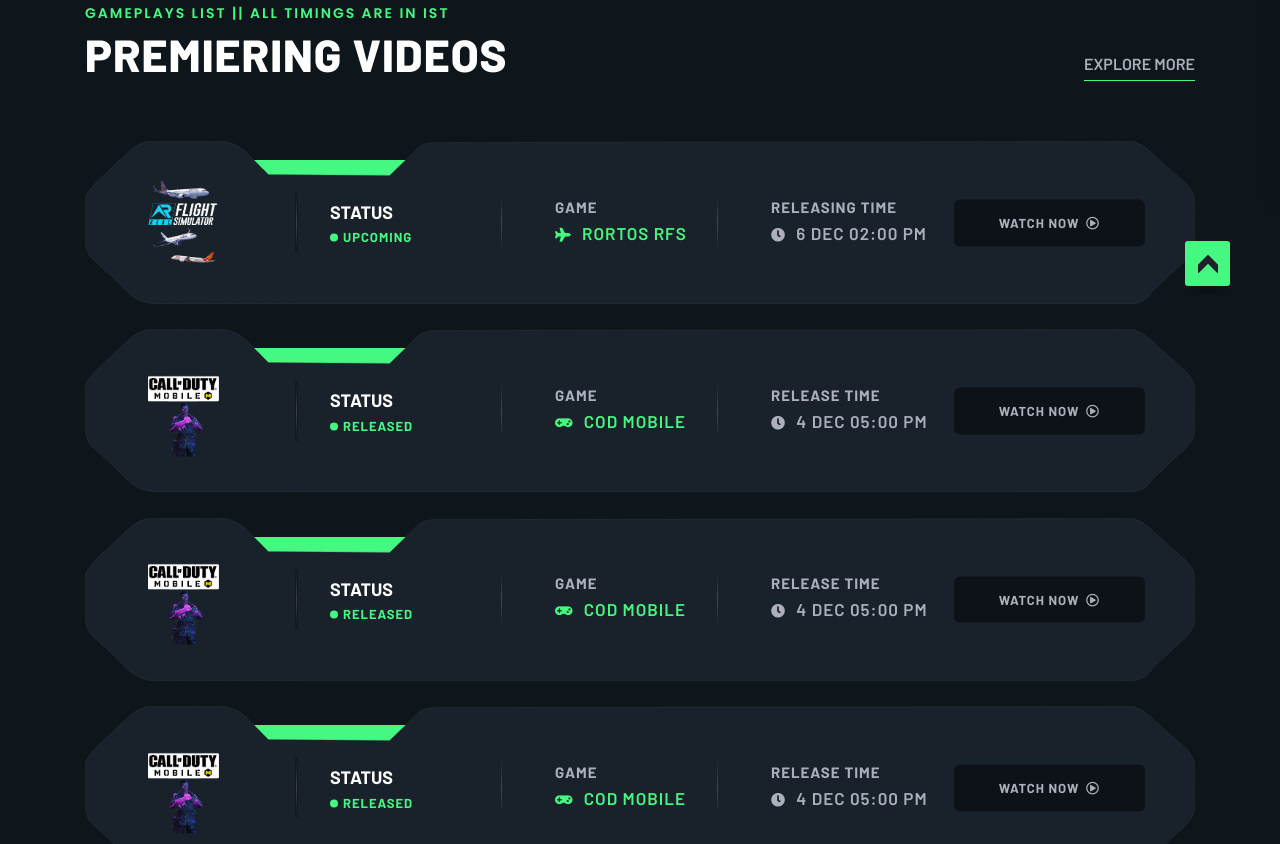
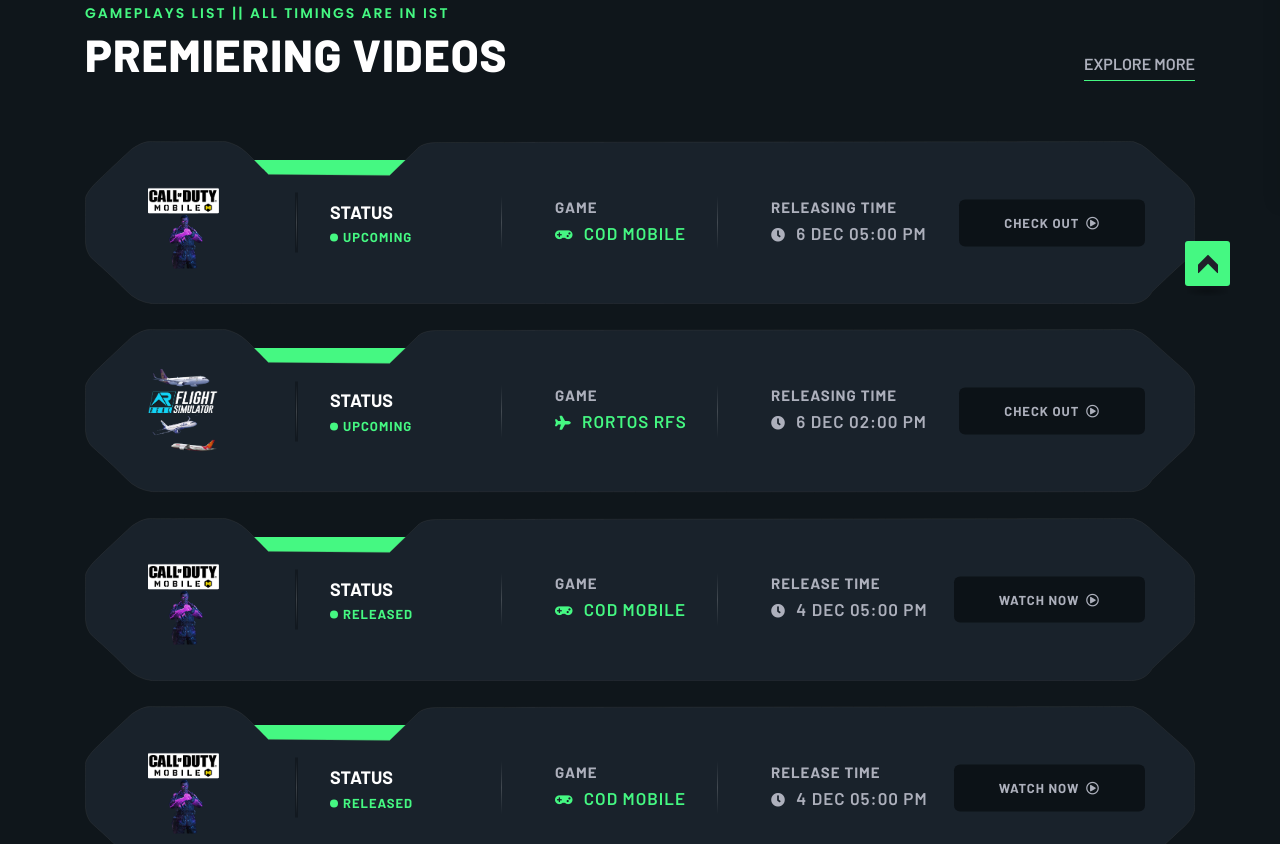
Before and after one commit to ADITYAVOFFICIAL/justlunatiks, a plain HTML site: page tournament.html in a window 1280 px wide. Shown: the part 594-1438 px from the top of the page. Drawn offline with Linux system fonts and the light colour scheme; files whose address does not match are found by name.

Commit message:
Update tournament.html

```diff
--- a/tournament.html
+++ b/tournament.html
@@ -396,6 +396,34 @@
                                     </svg>
                                     <div class="tournament__list-content">
                                         <div class="tournament__list-thumb">
+                                            <a href="#"><img src="images/win02.png" alt="thumb"></a>
+                                        </div>
+                                        <div class="tournament__list-name">
+                                            <h5 class="team-name">STATUS</h5>
+                                            <span class="status">Upcoming</span>
+                                        </div>
+                                        <div class="tournament__list-prize">
+                                            <h6 class="title">GAME</h6>
+                                            <i class="fas fa-gamepad"></i>
+                                            <span>COD MOBILE</span>
+                                        </div>
+                                        <div class="tournament__list-time">
+                                            <h6 class="title">RELEASING TIME</h6>
+                                            <i class="fas fa-clock"></i>
+                                            <span>6 DEC 05:00 PM</span>
+                                        </div>
+                                        <div class="tournament__list-live">
+                                            <a href="#" target="_blank">Check Out <i class="far fa-play-circle"></i></a>
+                                        </div>
+                                    </div>
+                                </div>
+                            <div class="tournament__list-item-wrapper">
+                                <div class="tournament__list-item wow fadeInUp" data-wow-delay=".2s">
+                                    <svg xmlns="http://www.w3.org/2000/svg" width="1116.562" height="163.37" viewBox="0 0 1116.562 163.37">
+                                        <path class="background-path" d="M708,1784l28-27s4.11-5.76,18-6,702-1,702-1a37.989,37.989,0,0,1,16,9c7.47,7.08,37,33,37,33s9.02,9.47,9,18,0,42,0,42-0.19,9.43-11,19-32,30-32,30-5.53,11.76-21,12-985,0-985,0a42.511,42.511,0,0,1-26-13c-11.433-12.14-34-32-34-32s-6.29-5.01-7-17,0-43,0-43-1-5.42,12-18,34-32,34-32,10.4-8.28,19-8,76,0,76,0a44.661,44.661,0,0,1,21,11c9.268,8.95,22,22,22,22Z" transform="translate(-401.563 -1749.875)"></path>
+                                    </svg>
+                                    <div class="tournament__list-content">
+                                        <div class="tournament__list-thumb">
                                             <a href="#"><img src="images/win01.png" alt="thumb"></a>
                                         </div>
                                         <div class="tournament__list-name">
@@ -413,7 +441,7 @@
                                             <span>6 DEC 02:00 PM</span>
                                         </div>
                                         <div class="tournament__list-live">
-                                            <a href="https://youtu.be/M8PNqRN1NwA" target="_blank">Watch now <i class="far fa-play-circle"></i></a>
+                                            <a href="https://youtu.be/M8PNqRN1NwA" target="_blank">Check Out <i class="far fa-play-circle"></i></a>
                                         </div>
                                     </div>
                                 </div>
```
